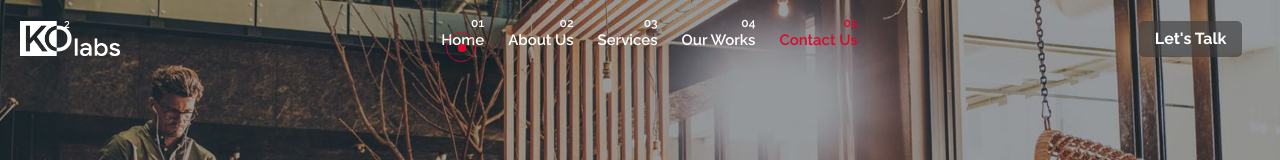
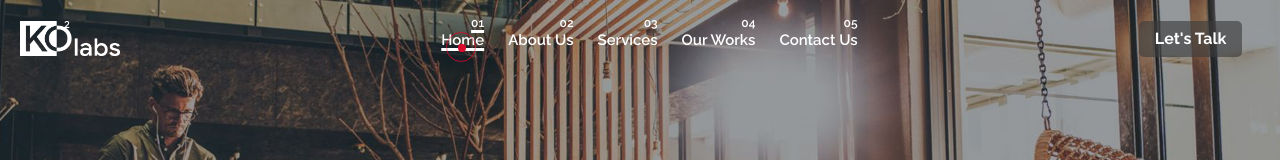
Before and after one commit to Thinushika/show-town-it, a Next.js app: page /contact-us in a window 1280 px wide. In both pictures the pointer is over the link "Home". Shown: the top 160 px of the page. Built offline with nearby package versions, Linux system fonts and the light colour scheme.

Commit message:
nav link text underline

```diff
--- a/styles/globals.css
+++ b/styles/globals.css
@@ -141,14 +141,35 @@ li {
   transition: color 0.5s ease;
 }
 
+/* .numberStyle:hover .nav-link {
+  color: #d90a2c !important;
+} */
 .numberStyle:hover .nav-link {
-  color: #d90a2c !important;
+  color: #fff !important;
 }
 
-.nav-item:hover .numberStyle,
+/* .nav-item:hover .numberStyle,
 .nav-item:hover .nav-link {
   color: #d90a2c !important;
+} */
+
+.nav-item:hover .nav-link {
+  /* color: #d90a2c !important; */
+  text-decoration: underline;
+  text-decoration-color: #fff;
+  text-underline-offset: 3px;
+  text-decoration-thickness: 3px;
+  color: #fff
 }
+
+/* .nav-item:hover,
+.nav-item:active,
+.nav-item:focus,
+.nav-link:hover,
+.nav-link:active,
+.nav-link:focus {
+  color: #d90a2c !important;
+} */
 
 .nav-item:hover,
 .nav-item:active,
@@ -156,7 +177,11 @@ li {
 .nav-link:hover,
 .nav-link:active,
 .nav-link:focus {
-  color: #d90a2c !important;
+  color: #fff;
+  text-decoration: underline;
+  text-decoration-color: #fff;
+  text-underline-offset: 3px;
+  text-decoration-thickness: 3px;
 }
 
 .red-font {
@@ -749,10 +774,19 @@ li {
 }
 
 
-.nav-item.active a,
+/* .nav-item.active a,
 .nav-item.active span {
   color: #d90a2c !important;
+} */
+
+.nav-item.active a {
+  color: #fff !important;
+  text-decoration: underline;
+  text-decoration-color: #fff;
+  text-underline-offset: 3px;
+  text-decoration-thickness: 3px;
 }
+
 
 
 
```
